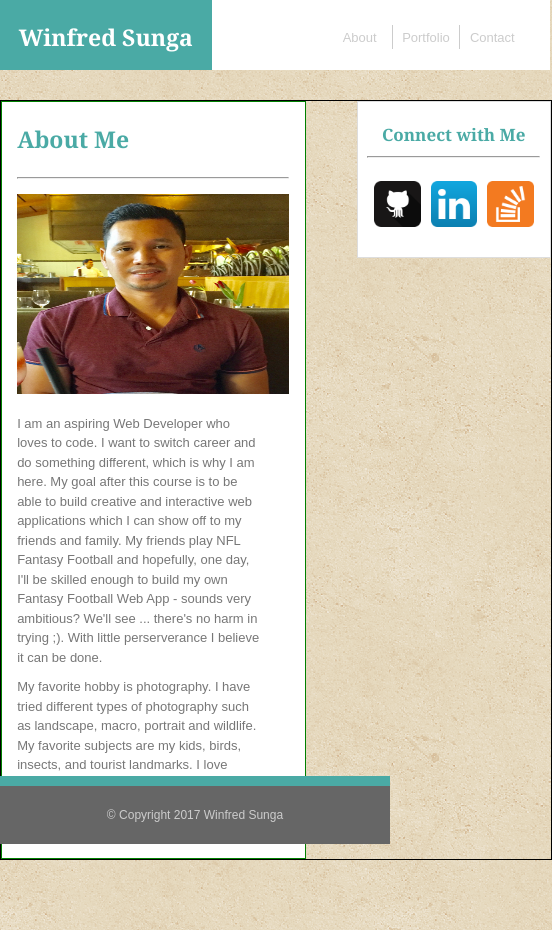
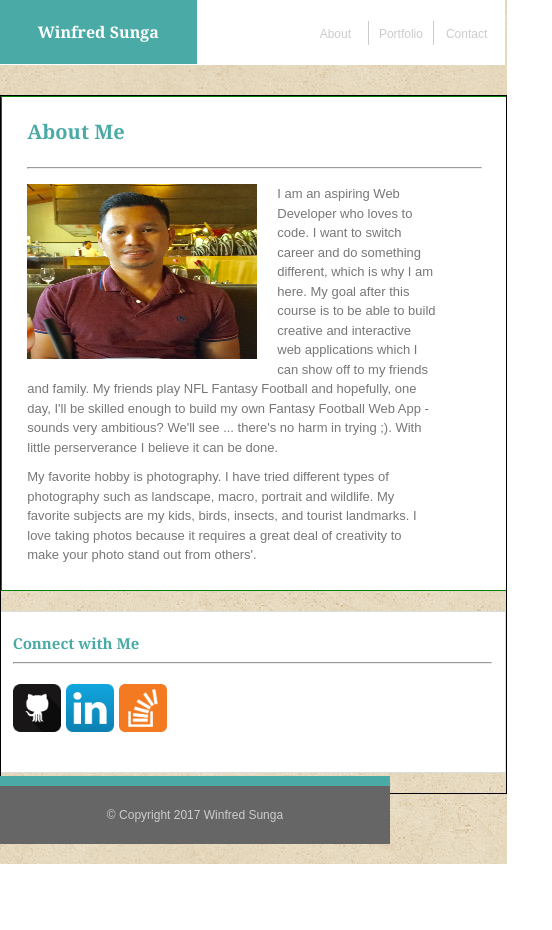
Before and after one commit to winfredSunga-jw0226/responsive-portfolio, a plain HTML site: page index.html in a window 390 px wide. Shown: the whole page, 552 px wide, since content can reach past the window. After the commit the page ends 864 px from the top, so only its background shows below. Drawn offline with Linux system fonts and the light colour scheme.

Commit message:
fixed bug in header and added meta tag in contact and portfolio pages

```diff
--- a/css/style.css
+++ b/css/style.css
@@ -83,7 +83,7 @@ nav {
 }
 
 .aside_wrapper {
-  width : 90%;
+  width : 95%;
   margin : 0px auto;
 }
 
@@ -104,6 +104,7 @@ footer {
   position: fixed;
   bottom : 0;
   width : 100%;
+  z-index : 5;
 }
 
 h1, h2, h3, h4, h5, h6 {
@@ -273,27 +274,34 @@ input[name="submit"] {
 @media screen and (max-width: 980px) {
 
   .container_header {
-    width : 550px;
-    height : 70px;
-    overflow: auto;
-    background-color: #ffffff;
-    margin : 0 auto;
+    width : 465px;
+    height : 58px;
   }
 
   #name {
-    font-size: 23px;
+    font-size: 16px;
     width : 33%;
-    padding : 20px 15px;
+    padding : 25px 15px;
   }
 
   .nav {
-    width : 33%;
+    /*width : 33%;*/
+    padding : 0px;
     /*padding : 0px 1px;*/
   }
 
+  nav {
+    padding : 0px 0px;
+    width : 40%;
+    margin : 17px 0px;
+  }
+
+  a {
+    font-size : 11px;
+  }
 
   .container_content{
-    width : 550px;
+    width : 465px;
     border : 1px solid black;
   }
 
@@ -305,11 +313,11 @@ input[name="submit"] {
   }
 
   h1 {
-    font-size: 23px;
+    font-size: 20px;
   }
 
   h3 {
-    font-size : 17px;
+    font-size : 15px;
   }
 
   .my_pic {
@@ -320,12 +328,13 @@ input[name="submit"] {
   }
 
   aside {
-    width : 35%;
+    width : 40%;
   }
 
   #social_media {
     padding-left : 4px;
   }
+
   .social_media_icons {
     margin : 3px;
   }
@@ -341,10 +350,6 @@ input[name="submit"] {
 
   #main_container {
     margin-bottom : 70px;
-  }
-
-  a {
-    font-size : 13px;
   }
 
   hr {
@@ -400,11 +405,70 @@ input[name="submit"] {
 }
 
 
+@media screen and (max-width: 768px) {
+  .container_header {
+  width : 505px;
+  height : 65px;
+  }
+
+  #name {
+  font-size: 16px;
+  width : 33%;
+  padding : 20px 15px;
+  }
+
+  nav {
+    padding : 0px;
+    margin : 21px 0px;
+    width : 40%;
+  }
+
+  a {
+    font-size : 12px;
+  }
+
+  .container_content{
+    width : 505px;
+    border : 1px solid black;
+  }
+
+  .main_content, .contact_content, .portfolio_content {
+    width : 100%;
+    /*width : 650px;*/
+    /*height : 500px;*/
+    overflow : auto;
+  }
+
+  .my_pic {
+    height : 175px;
+    width : 230px;
+    margin : 0px 20px 10px 0px;
+    display : block;
+  }
+
+  aside {
+    width : 100%;
+    height : 140px;
+    display : block;
+    margin : 20px auto;
+  }
+
+  h3 {
+    text-align : left;
+  }
 
 
-/*
-@media screen and (max-width: 768px) {
+  .social_media_icons {
+    width : 10%;
+    margin: 0px 2px 0px 0px;
+  }
+
+  #social_media {
+    padding-left : 0px;
+  }
+
+/*@media screen and (max-width: 640px) {
+}*/
+
+
 }
-
-@media screen and (max-width: 640px) {
-}*/
```
Also changed, not shown: contact.html (+1 -0 lines), portfolio.html (+1 -0 lines).
